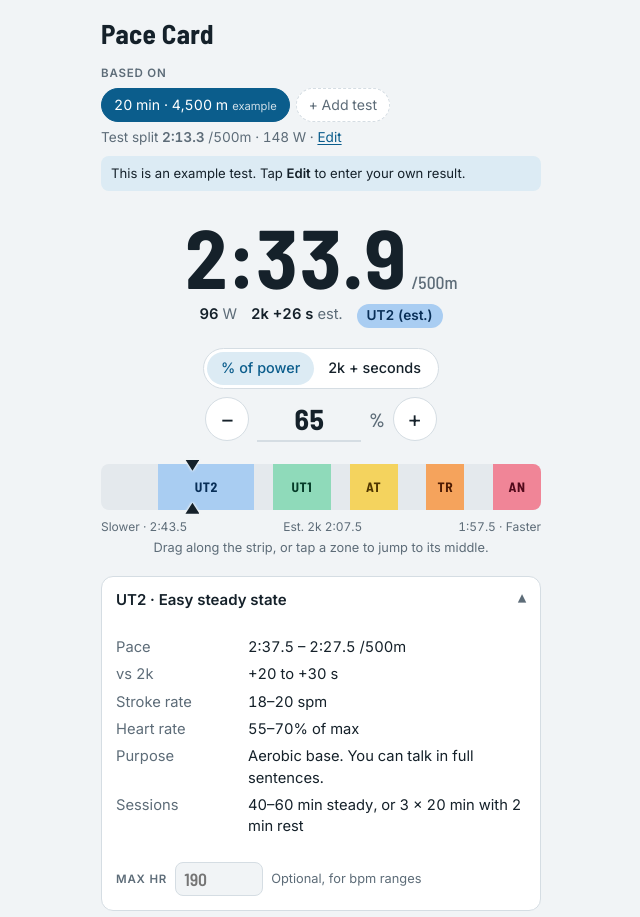
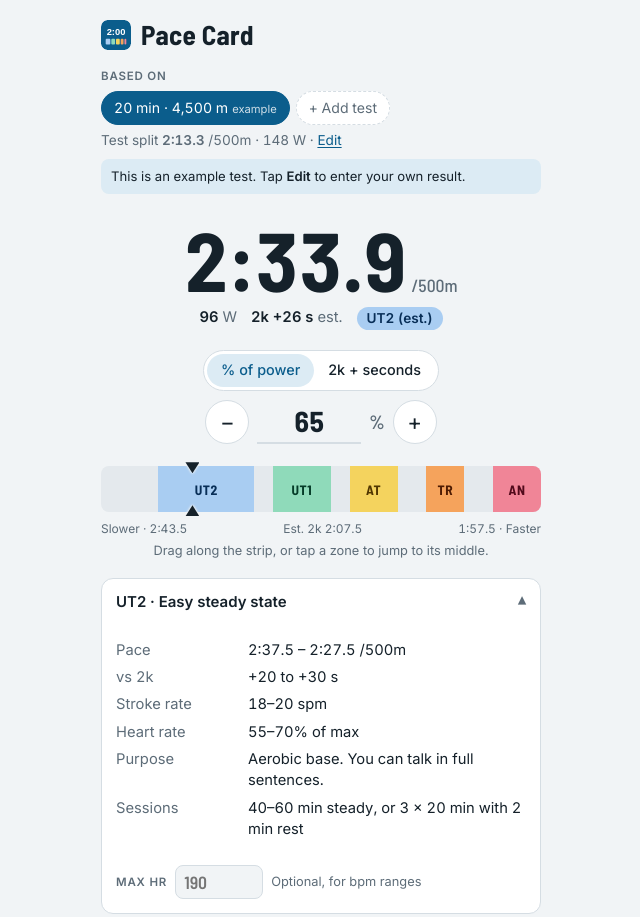
Before and after one commit to notaurologist/pace-card, a website with bundled scripts: page public/index.html in a window 1280 px wide. Shown: the top 917 px of the page, without its empty margins (319-959 px from the left). Built offline with nearby package versions, Linux system fonts and the light colour scheme.

Commit message:
Show the app icon next to the Pace Card title (#6)
Adds icon.svg before the h1 text, sized relative to the title font.
The image has empty alt text since the title already names the app.

Co-authored-by: Claude Opus 5.5 <noreply@anthropic.com>

```diff
--- a/public/index.html
+++ b/public/index.html
@@ -17,7 +17,7 @@
 <body>
 <main>
   <header>
-    <h1>Pace Card</h1>
+    <h1><img class="logo" src="icon.svg" alt="" width="28" height="28">Pace Card</h1>
   </header>
 
   <div class="notice" id="linkNotice" role="status" hidden></div>
--- a/public/styles.css
+++ b/public/styles.css
@@ -43,7 +43,8 @@ body {
 }
 main { max-width: 440px; margin: 0 auto; display: grid; gap: 18px; }
 header { display: flex; align-items: baseline; justify-content: space-between; gap: 12px; }
-h1 { font: 700 1.7rem/1 var(--display); margin: 0; letter-spacing: 0.01em; }
+h1 { font: 700 1.7rem/1 var(--display); margin: 0; letter-spacing: 0.01em; display: flex; align-items: center; gap: 10px; }
+.logo { width: 1.1em; height: 1.1em; flex: none; border-radius: 22%; }
 .tag { font-size: 0.72rem; color: var(--muted); }
 .label { font-size: 0.72rem; font-weight: 600; text-transform: uppercase; letter-spacing: 0.07em; color: var(--muted); }
 button { font: inherit; color: inherit; cursor: pointer; }
```
